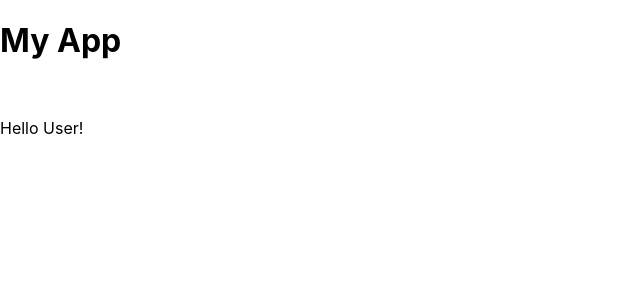
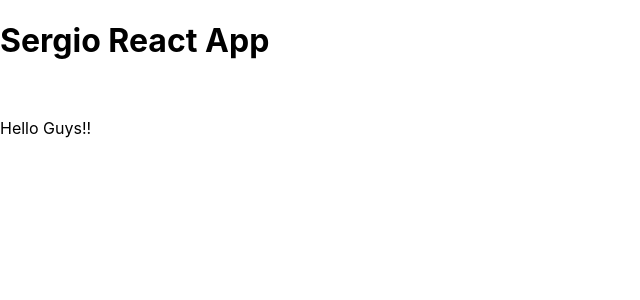
Before and after one commit to sergiogval/react1, a React (Create React App) app in the folder hello-react/: page / in a window 1280 px wide. Shown: the top 300 px of the page, without its empty margins (0-640 px from the left). Built offline with nearby package versions, Linux system fonts and the light colour scheme.

Commit message:
Add a constructor to the props and create a title in the render function including it

```diff
--- a/hello-react/src/App.js
+++ b/hello-react/src/App.js
@@ -2,13 +2,19 @@ import React, { Component } from 'react';
 const Greeting = props => <p>Hello {props.name}!</p>;
 
 class App extends Component {
+    constructor(props) {
+        super(props);
+        this.title = 'Sergio React App';
+}
+
+
 
 render() {
     return (
         <div>
-            <h1>My App</h1>
+            <h1>{this.title}</h1>
             <br />
-            <Greeting name="User" />
+            <Greeting name="Guys!" />
         </div>
     )
 }}
```
